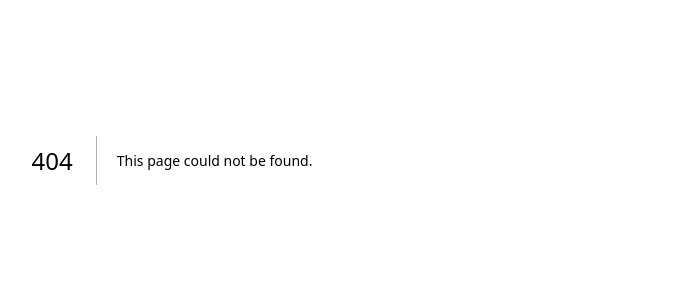
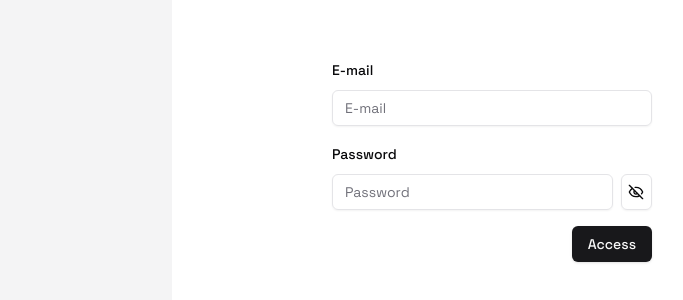
Before and after one commit to plotwist-app/plotwist, a Next.js app: page /login in a window 1280 px wide. Before the commit this address had no page. Shown: the part 240-540 px from the top of the page, without its empty margins (468-1151 px from the left). Built offline with nearby package versions, Linux system fonts and the light colour scheme; no server answers.

Commit message:
feat: start login page and useAuth helper hook

```diff
--- /dev/null
+++ b/src/app/login/components/login-form.tsx
@@ -0,0 +1,119 @@
+'use client'
+
+import { zodResolver } from '@hookform/resolvers/zod'
+import { Eye, EyeOff } from 'lucide-react'
+import { useState } from 'react'
+import { useForm } from 'react-hook-form'
+import * as z from 'zod'
+
+import { Button } from '@/components/ui/button'
+import {
+  Form,
+  FormControl,
+  FormField,
+  FormItem,
+  FormLabel,
+  FormMessage,
+} from '@/components/ui/form'
+import {
+  Tooltip,
+  TooltipContent,
+  TooltipProvider,
+  TooltipTrigger,
+} from '@/components/ui/tooltip'
+import { Input } from '@/components/ui/input'
+import { useAuth } from '@/hooks/use-auth/use-auth'
+
+const formSchema = z.object({
+  email: z.string().email(),
+  password: z.string(),
+})
+
+export const LoginForm = () => {
+  const { signInWithCredentials } = useAuth()
+  const [showPassword, setShowPassword] = useState(false)
+
+  const form = useForm<z.infer<typeof formSchema>>({
+    resolver: zodResolver(formSchema),
+    defaultValues: {
+      email: '',
+    },
+  })
+
+  async function onSubmit(values: z.infer<typeof formSchema>) {
+    signInWithCredentials(values)
+  }
+
+  return (
+    <Form {...form}>
+      <form onSubmit={form.handleSubmit(onSubmit)} className="w-1/2 space-y-4">
+        <FormField
+          control={form.control}
+          name="email"
+          render={({ field }) => (
+            <FormItem>
+              <FormLabel>E-mail</FormLabel>
+              <FormControl>
+                <Input placeholder="E-mail" {...field} />
+              </FormControl>
+
+              <FormMessage />
+            </FormItem>
+          )}
+        />
+
+        <FormField
+          control={form.control}
+          name="password"
+          render={({ field }) => (
+            <FormItem>
+              <FormLabel>Password</FormLabel>
+              <FormControl>
+                <div className="flex space-x-2">
+                  <Input
+                    placeholder="Password"
+                    type={showPassword ? 'text' : 'password'}
+                    {...field}
+                  />
+
+                  <TooltipProvider>
+                    <Tooltip>
+                      <TooltipTrigger asChild>
+                        <Button
+                          size="icon"
+                          variant="outline"
+                          onClick={() => setShowPassword((prev) => !prev)}
+                          type="button"
+                        >
+                          {showPassword ? (
+                            <Eye size={16} />
+                          ) : (
+                            <EyeOff size={16} />
+                          )}
+                        </Button>
+                      </TooltipTrigger>
+
+                      <TooltipContent>
+                        <p>
+                          {showPassword ? 'Hide password' : 'Show password'}
+                        </p>
+                      </TooltipContent>
+                    </Tooltip>
+                  </TooltipProvider>
+                </div>
+              </FormControl>
+
+              <FormMessage />
+            </FormItem>
+          )}
+        />
+
+        <div className="flex justify-end space-x-2">
+          <Button type="submit" loading={form.formState.isSubmitting}>
+            Access
+          </Button>
+        </div>
+      </form>
+    </Form>
+  )
+}
--- /dev/null
+++ b/src/app/login/page.tsx
@@ -0,0 +1,15 @@
+import { LoginForm } from './components/login-form'
+
+const LoginPage = () => {
+  return (
+    <div className="flex h-screen w-screen items-center justify-center">
+      <div className="h-full w-1/2 bg-muted" />
+
+      <div className="flex w-1/2 items-center justify-center">
+        <LoginForm />
+      </div>
+    </div>
+  )
+}
+
+export default LoginPage
--- /dev/null
+++ b/src/hooks/use-auth/use-auth.tsx
@@ -0,0 +1,24 @@
+import { supabase } from '@/services/supabase'
+import { Credentials } from './use-auth.types'
+import { toast } from '@/components/ui/use-toast'
+
+export const useAuth = () => {
+  const signInWithCredentials = async (credentials: Credentials) => {
+    const { error, data } = await supabase.auth.signInWithPassword(credentials)
+
+    if (error) {
+      return console.error(JSON.stringify(error))
+    }
+
+    toast({
+      title: 'Supabase response:',
+      description: (
+        <pre className="mt-2 max-h-[50vh] w-[340px] overflow-y-auto rounded-md bg-zinc-900 p-4">
+          <code className="text-white">{JSON.stringify(data, null, 2)}</code>
+        </pre>
+      ),
+    })
+  }
+
+  return { signInWithCredentials }
+}
--- /dev/null
+++ b/src/hooks/use-auth/use-auth.types.ts
@@ -0,0 +1,4 @@
+export type Credentials = {
+  email: string
+  password: string
+}
```
